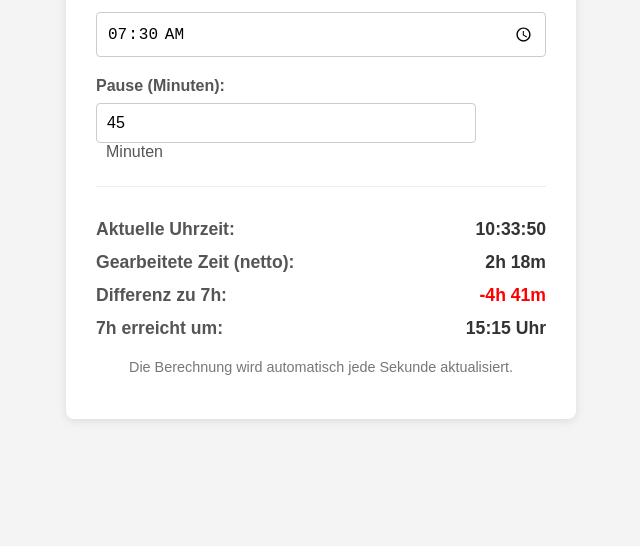
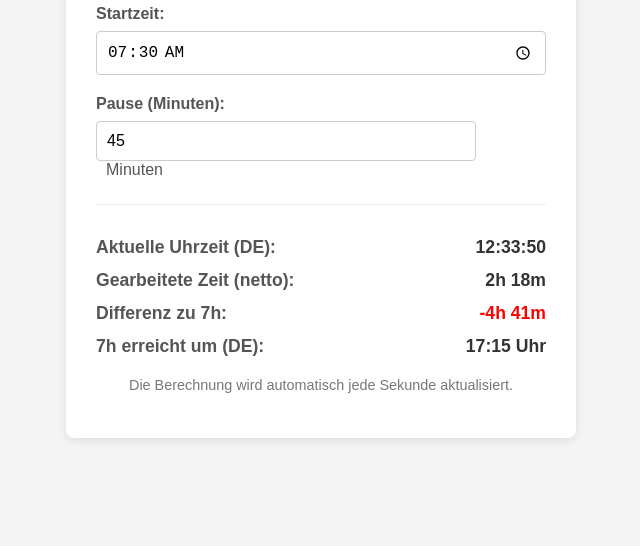
Before and after one commit to Savo2610/work_time_js, a plain HTML site: page index.html in a window 1280 px wide. Shown: the part 254-800 px from the top of the page, without its empty margins (319-959 px from the left). Drawn offline with Linux system fonts and the light colour scheme.

Commit message:
Update index.html

```diff
--- a/index.html
+++ b/index.html
@@ -5,6 +5,7 @@
     <meta name="viewport" content="width=device-width, initial-scale=1.0">
     <title>Arbeitszeit Rechner</title>
     <style>
+        /* CSS bleibt unverändert - hier zur Kürze weggelassen, bitte den vorherigen Code verwenden */
         body {
             font-family: sans-serif;
             display: flex;
@@ -93,7 +94,7 @@
 </head>
 <body>
     <div class="container">
-        <h1>Arbeitszeit Rechner</h1>
+        <h1>Arbeitszeit Rechner (Zeitzone: Berlin)</h1>
 
         <div class="input-group">
             <label for="startTime">Startzeit:</label>
@@ -110,7 +111,7 @@
 
         <div class="output-group">
             <p>
-                <span>Aktuelle Uhrzeit:</span>
+                <span>Aktuelle Uhrzeit (DE):</span>
                 <span class="value" id="currentTime">--:--:--</span>
             </p>
             <p>
@@ -122,7 +123,7 @@
                 <span class="value" id="overtime">--h --m</span>
             </p>
             <p>
-                <span>7h erreicht um:</span>
+                <span>7h erreicht um (DE):</span>
                 <span class="value" id="targetTime">--:-- Uhr</span>
             </p>
         </div>
@@ -141,6 +142,7 @@
         // Target work duration: 7 hours in milliseconds
         const TARGET_WORK_MS = 7 * 60 * 60 * 1000;
         const NINE_AM_MINUTES = 9 * 60; // 9:00 AM in minutes from midnight
+        const GERMAN_TIMEZONE = 'Europe/Berlin'; // Define the target timezone
 
         // Function to format milliseconds into hh:mm or +/- hh:mm
         function formatDuration(ms, showSign = false) {
@@ -157,129 +159,147 @@
             return `${sign}${hours}h ${String(minutes).padStart(2, '0')}m`;
         }
 
-        // Function to format a Date object into HH:MM
-        function formatTime(date) {
+        // --- Time Formatting Functions with Timezone ---
+
+        // Function to format a Date object into HH:MM in the specified timezone
+        function formatTime(date, timeZone) {
              if (!(date instanceof Date) || isNaN(date)) return "--:--";
-            const hours = String(date.getHours()).padStart(2, '0');
-            const minutes = String(date.getMinutes()).padStart(2, '0');
-            return `${hours}:${minutes}`;
+             try {
+                // Use Intl.DateTimeFormat for reliable timezone formatting
+                return new Intl.DateTimeFormat('de-DE', {
+                    timeZone: timeZone,
+                    hour: '2-digit',
+                    minute: '2-digit',
+                    hour12: false // Use 24-hour format
+                }).format(date);
+             } catch (e) {
+                 console.error("Error formatting time:", e);
+                 // Fallback or simpler formatting if Intl fails (less likely)
+                 const hours = String(date.getHours()).padStart(2, '0'); // May be incorrect timezone
+                 const minutes = String(date.getMinutes()).padStart(2, '0');
+                 return `${hours}:${minutes} (TZ-Error)`;
+             }
         }
 
-         // Function to format a Date object into HH:MM:SS
-         function formatTimeWithSeconds(date) {
+         // Function to format a Date object into HH:MM:SS in the specified timezone
+         function formatTimeWithSeconds(date, timeZone) {
              if (!(date instanceof Date) || isNaN(date)) return "--:--:--";
-             const hours = String(date.getHours()).padStart(2, '0');
-             const minutes = String(date.getMinutes()).padStart(2, '0');
-             const seconds = String(date.getSeconds()).padStart(2, '0');
-             return `${hours}:${minutes}:${seconds}`;
+             try {
+                 return new Intl.DateTimeFormat('de-DE', {
+                    timeZone: timeZone,
+                    hour: '2-digit',
+                    minute: '2-digit',
+                    second: '2-digit',
+                    hour12: false // Use 24-hour format
+                }).format(date);
+             } catch (e) {
+                 console.error("Error formatting time with seconds:", e);
+                 const hours = String(date.getHours()).padStart(2, '0'); // May be incorrect timezone
+                 const minutes = String(date.getMinutes()).padStart(2, '0');
+                 const seconds = String(date.getSeconds()).padStart(2, '0');
+                 return `${hours}:${minutes}:${seconds} (TZ-Error)`;
+             }
          }
 
         // Function to update default break time based on start time
         function updateDefaultBreakTime() {
             const startTimeValue = startTimeInput.value;
-            if (!startTimeValue) return; // Exit if no start time
+            if (!startTimeValue) return;
 
             const [startHours, startMinutes] = startTimeValue.split(':').map(Number);
-
-            // Basic validation
-            if (isNaN(startHours) || isNaN(startMinutes)) {
-                return;
-            }
+            if (isNaN(startHours) || isNaN(startMinutes)) return;
 
             const totalStartMinutes = startHours * 60 + startMinutes;
-
-            if (totalStartMinutes >= NINE_AM_MINUTES) { // 9:00 or later
-                breakMinutesInput.value = 30;
-            } else { // Before 9:00
-                breakMinutesInput.value = 45;
-            }
+            breakMinutesInput.value = (totalStartMinutes >= NINE_AM_MINUTES) ? 30 : 45;
         }
 
         // Main calculation function
         function calculateTimes() {
+            // IMPORTANT: new Date() creates a date object representing the current moment.
+            // Its internal value is UTC milliseconds. Calculations based on getTime() are timezone-agnostic.
+            // Formatting functions will convert this moment to the desired timezone string.
             const now = new Date();
-            currentTimeDisplay.textContent = formatTimeWithSeconds(now);
+
+            // Display current time formatted for Germany
+            currentTimeDisplay.textContent = formatTimeWithSeconds(now, GERMAN_TIMEZONE);
 
             // --- Get Input Values ---
-            const startTimeValue = startTimeInput.value; // "HH:MM"
-            // Ensure breakMinutes is read *after* potentially being updated by updateDefaultBreakTime
+            const startTimeValue = startTimeInput.value;
             const breakMinutes = parseInt(breakMinutesInput.value, 10) || 0;
 
-            if (!startTimeValue) { // Handle case where start time is not set
+            if (!startTimeValue) {
                 workedTimeDisplay.textContent = '--h --m';
                 overtimeDisplay.textContent = '--h --m';
                 targetTimeDisplay.textContent = '--:-- Uhr';
-                overtimeDisplay.className = 'value'; // Reset class
+                overtimeDisplay.className = 'value';
                 return;
             }
 
             // --- Parse Start Time ---
+            // We create the start time based on today's date and the input HH:MM.
+            // Crucially, setHours/setMinutes operate in the *browser's local timezone*.
+            // However, the duration calculation (now.getTime() - startTime.getTime())
+            // works correctly because both `now` and `startTime` are based on the
+            // same browser clock interpretation. The difference in milliseconds is universal.
             const [startHours, startMinutes] = startTimeValue.split(':').map(Number);
-            // Add validation in case parsing failed somehow before this point
-            if (isNaN(startHours) || isNaN(startMinutes)) {
-                 console.error("Invalid start time format");
-                 // Optionally display an error to the user
+             if (isNaN(startHours) || isNaN(startMinutes)) {
+                 console.error("Invalid start time format in calculateTimes");
+                 // Clear outputs if start time is invalid during calculation
+                 workedTimeDisplay.textContent = '--h --m';
+                 overtimeDisplay.textContent = '--h --m';
+                 targetTimeDisplay.textContent = '--:-- Uhr';
+                 overtimeDisplay.className = 'value';
                  return;
-            }
-            const startTime = new Date(now); // Use today's date
-            startTime.setHours(startHours, startMinutes, 0, 0);
+             }
+            const startTime = new Date(now); // Start with today's date context
+            startTime.setHours(startHours, startMinutes, 0, 0); // Set HH:MM in browser's local TZ
 
-            // --- Calculate Durations ---
+            // --- Calculate Durations (timezone-agnostic using getTime()) ---
             let grossDurationMs = now.getTime() - startTime.getTime();
-            if (grossDurationMs < 0) grossDurationMs = 0; // Cannot work negative time
+            if (grossDurationMs < 0) grossDurationMs = 0;
 
             const breakMs = breakMinutes * 60 * 1000;
             let netWorkedMs = grossDurationMs - breakMs;
-            if (netWorkedMs < 0) netWorkedMs = 0; // Net time cannot be negative
+            if (netWorkedMs < 0) netWorkedMs = 0;
 
-            // --- Calculate Overtime/Undertime ---
             const overtimeMs = netWorkedMs - TARGET_WORK_MS;
 
             // --- Calculate Target Completion Time ---
-            // Ensure startTime is valid before calculation
-            const targetCompletionTime = !isNaN(startTime.getTime())
-                ? new Date(startTime.getTime() + TARGET_WORK_MS + breakMs)
-                : new Date(NaN); // Invalid date if start time was invalid
-
+            // startTime.getTime() gives UTC milliseconds for the start time (as interpreted by browser).
+            // Adding durations gives the target time also in UTC milliseconds.
+            const targetCompletionTimestamp = startTime.getTime() + TARGET_WORK_MS + breakMs;
+            const targetCompletionTime = new Date(targetCompletionTimestamp);
 
             // --- Update Display ---
+            // Durations are independent of timezone display
             workedTimeDisplay.textContent = formatDuration(netWorkedMs);
-            overtimeDisplay.textContent = formatDuration(overtimeMs, true); // Show sign (+/-)
+            overtimeDisplay.textContent = formatDuration(overtimeMs, true);
 
              // Style overtime/undertime
-             overtimeDisplay.classList.remove('overtime', 'undertime'); // Remove existing classes
+             overtimeDisplay.classList.remove('overtime', 'undertime');
              if (overtimeMs >= 0) {
                  overtimeDisplay.classList.add('overtime');
              } else {
                  overtimeDisplay.classList.add('undertime');
              }
 
-            targetTimeDisplay.textContent = `${formatTime(targetCompletionTime)} Uhr`;
+            // Format the target completion time for the German timezone
+            targetTimeDisplay.textContent = `${formatTime(targetCompletionTime, GERMAN_TIMEZONE)} Uhr`;
         }
 
         // --- Event Listeners ---
-        // When start time changes: first update default break, then recalculate all
         startTimeInput.addEventListener('input', () => {
             updateDefaultBreakTime();
             calculateTimes();
         });
-
-        // When break time is manually changed: recalculate all
         breakMinutesInput.addEventListener('input', calculateTimes);
 
-        // Recalculate every second for live update
         const intervalID = setInterval(calculateTimes, 1000);
 
-        // Initial setup on page load
         document.addEventListener('DOMContentLoaded', () => {
-             updateDefaultBreakTime(); // Set initial break based on default start time
-             calculateTimes(); // Perform initial calculation
+             updateDefaultBreakTime();
+             calculateTimes();
         });
-
-        // Optional: Clear interval when the page is unloaded (good practice)
-        // window.addEventListener('beforeunload', () => {
-        //     clearInterval(intervalID);
-        // });
 
     </script>
 </body>
```
